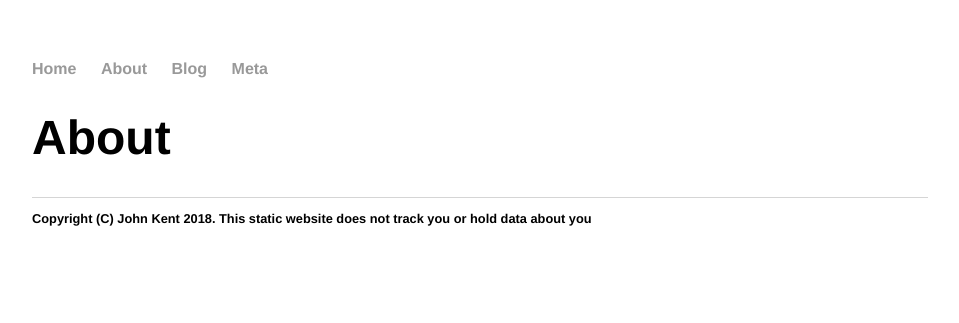
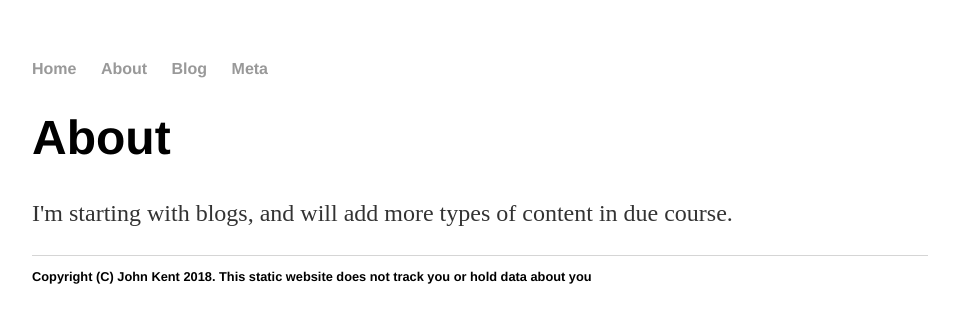
Before and after one commit to KineticLensman/KineticLensman.github.io, a Jekyll site: the page built from about/index.html, in a window 1280 px wide. Shown: the top 323 px of the page, without its empty margins (160-1119 px from the left). Built offline with Jekyll 4.4.1, drawn with Linux system fonts in a browser that asks for light colours.

Commit message:
Update index.html

```diff
--- a/about/index.html
+++ b/about/index.html
@@ -4,9 +4,7 @@ title: Non-kinetic effects
 ---
 <div class="blurb">
 	<h1>About</h1>
-	<p
-	   body body body body sdkfj skdj ksg ks ksdg ksdf ksdfh skdfh sdkjf ksdf ksdf ksdf ksdf ksdfsh
-	   skdu skdf ksdfg skjfg ksh weioi akjh wieug
-	   jkf jkfg wkfg wkfg wkfg wkfg
+	<p>
+	   I'm starting with blogs, and will add more types of content in due course.
 	</p>
 </div><!-- /.blurb -->
```
